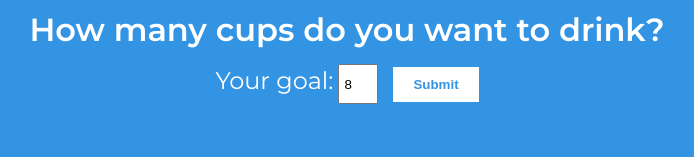
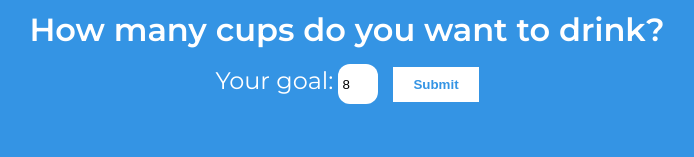
Before and after one commit to ececmk/water-tracker-app-with-react, a React (Create React App) app in the folder water-tracker/: page / in a window 1280 px wide. Shown: the top 157 px of the page, without its empty margins (293-987 px from the left). Built offline with nearby package versions, Linux system fonts and the light colour scheme.

Commit message:
input border fixed

```diff
--- a/water-tracker/src/App.css
+++ b/water-tracker/src/App.css
@@ -33,6 +33,8 @@ input {
   height: 40px;
   padding: 4px;
   margin: 5px;
+  border: none;
+  border-radius: 30%;
 }
 
 .main-wrapper{
```
